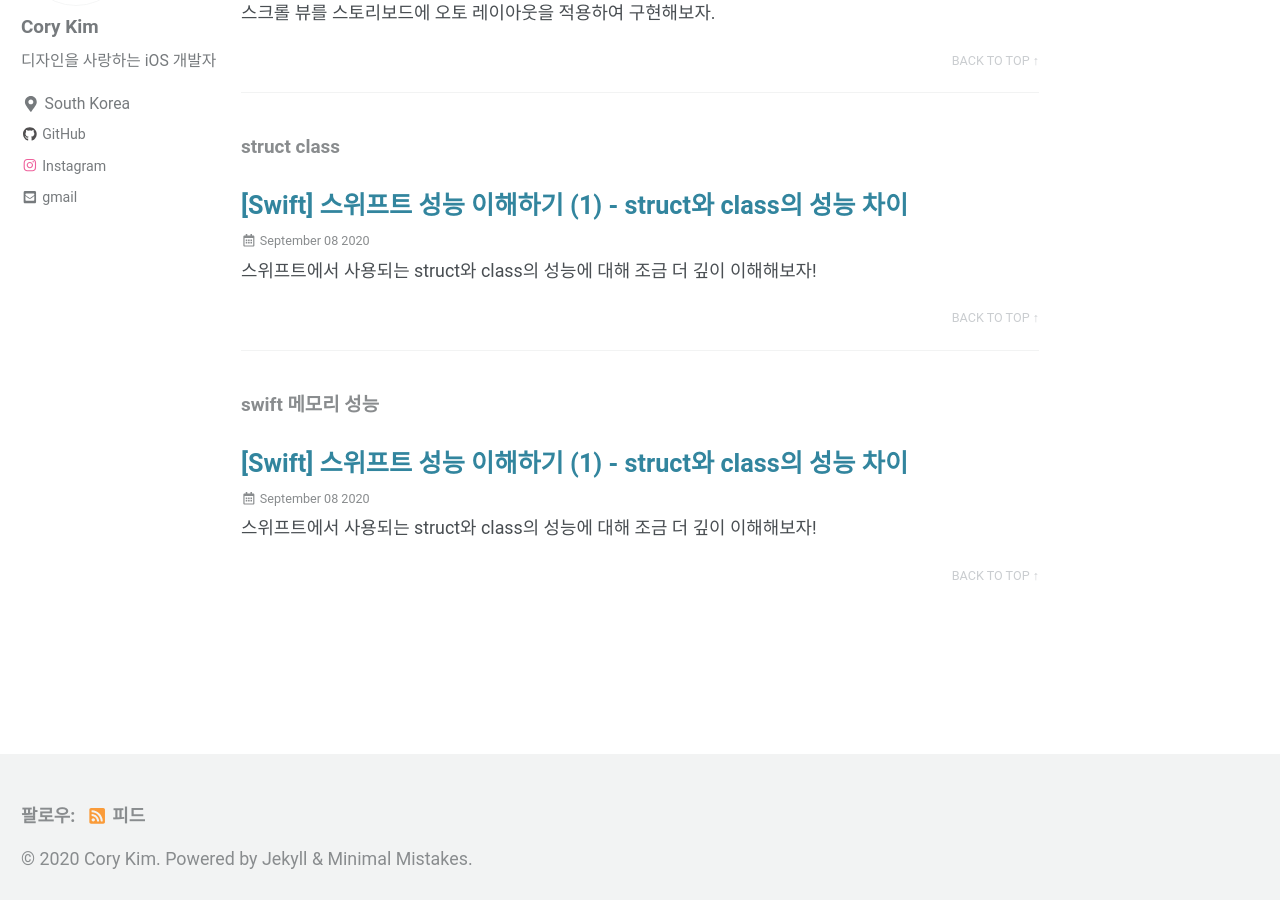
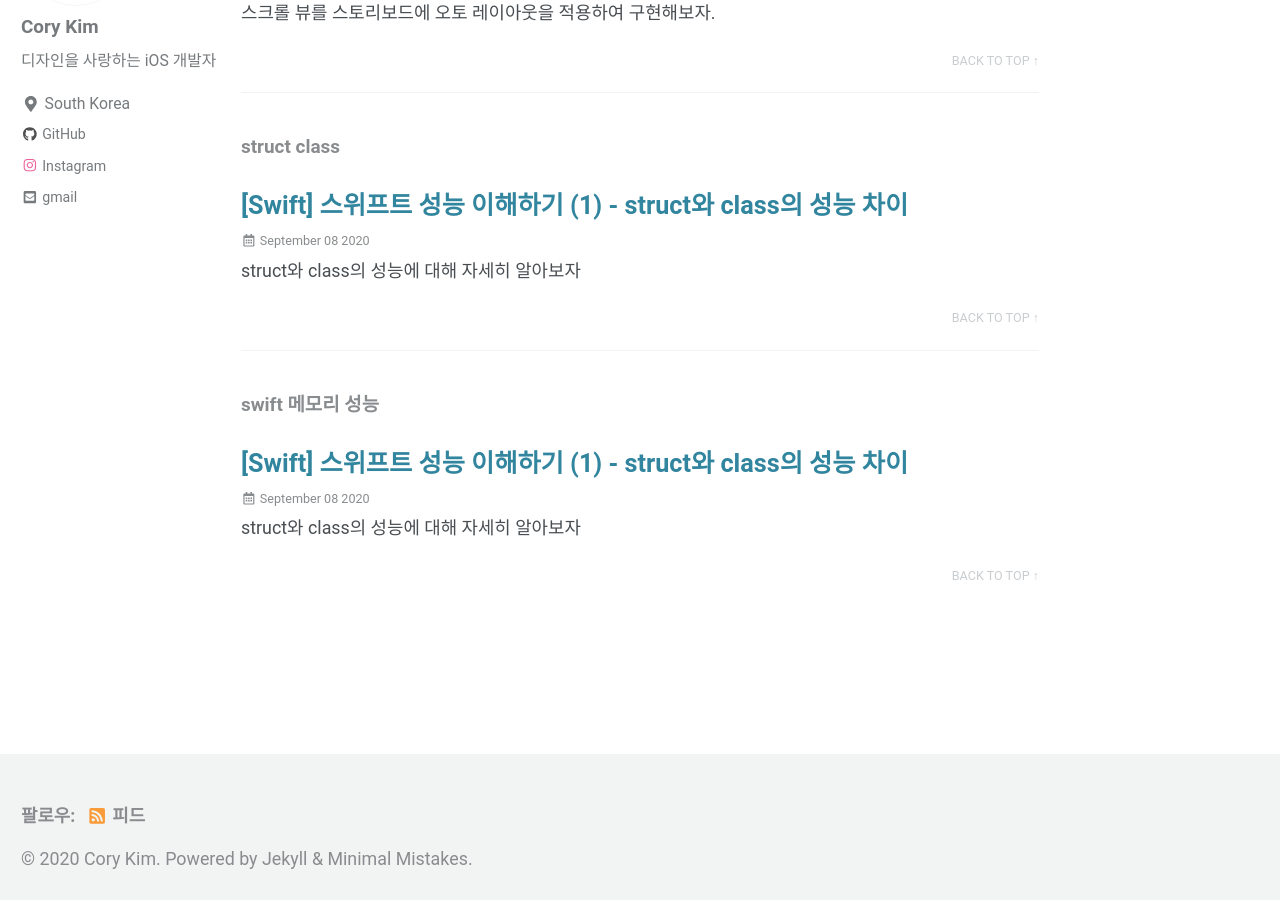
Before and after one commit to corykim0829/corykim0829.github.io, a Jekyll site: the page built from _pages/tag-archive.md, in a window 1280 px wide and 900 px high, scrolled down 16078 px. Built offline with Jekyll 4.4.1, drawn with Linux system fonts in a browser that asks for light colours; cached includes are drawn as plain includes.

Commit message:
edit: Understanding Swift Performance (1)

```diff
--- a/_posts/2020-09-08-Understanding-Swift-Performance.md
+++ b/_posts/2020-09-08-Understanding-Swift-Performance.md
@@ -16,11 +16,11 @@
   priority : 1.0
 ---
 
-스위프트에서 사용되는 struct와 class의 성능에 대해 조금 더 깊이 이해해보자!
+struct와 class의 성능에 대해 자세히 알아보자
 
 <br>
 
-스위프트 코드를 작성에 있어, 성능에 영향을 주는 것 중 다음 세가지를 살펴볼 것입니다.
+스위프트 코드 작성에 있어서, 좋은 성능을 고려하는 것은 당연한 개발자로써 당연한 것일 겁니다. 이번 글에서는 성능에 영향을 주는 것 중에서 다음 세가지를 중심적으로 이야기해보려고 합니다.
 
 - **Allocation**: 인스턴스를 생성하면 Stack과 Heap 중 어느 곳에 **할당** 되는 지
 - **Reference Counting**: 인스턴스를 통해 생기는 **레퍼런스 카운트**가 몇번 생기는 지
```
